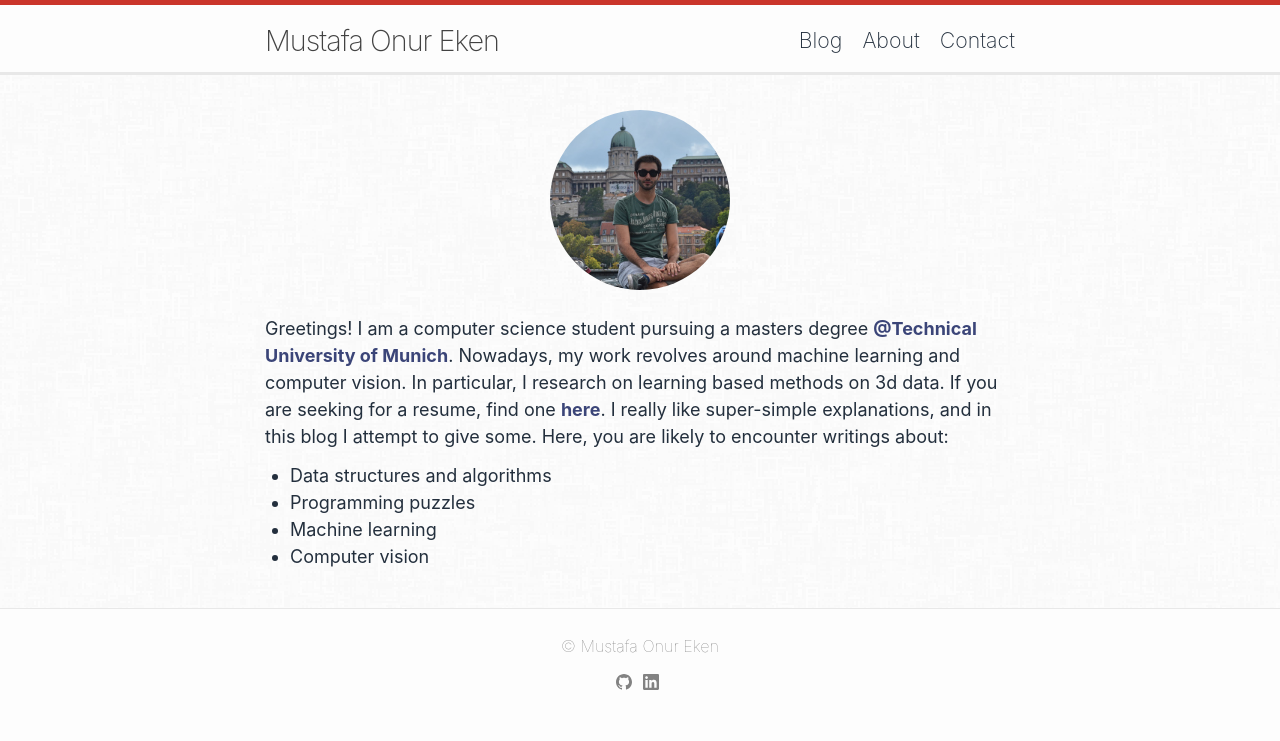
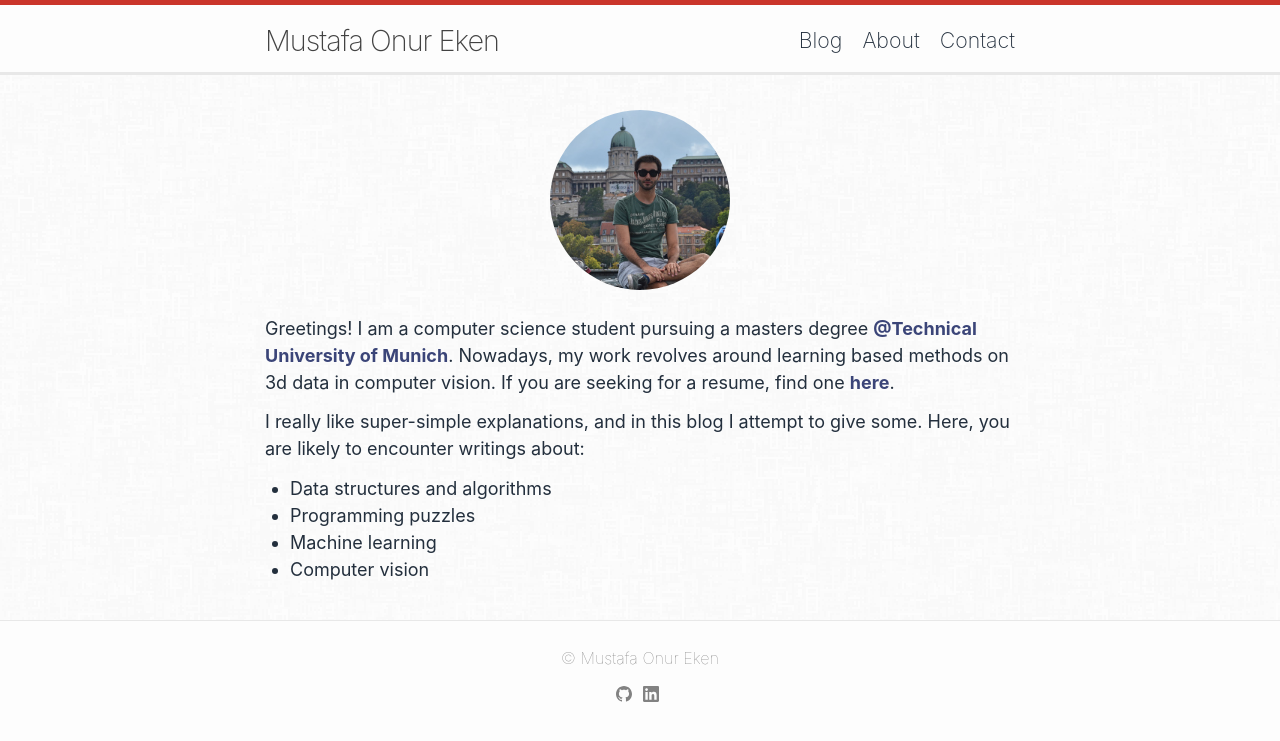
Before and after one commit to oeken/oeken.github.io, a Jekyll site: the page built from about.md, in a window 1280 px wide. Shown: the top 741 px of the page. Built offline with Jekyll 4.4.1, drawn with Linux system fonts in a browser that asks for light colours.

Commit message:
adds target to social link

```diff
--- a/_includes/social.html
+++ b/_includes/social.html
@@ -4,7 +4,7 @@
   {%- if site.flickr_username -%}<li><a href="https://www.flickr.com/photos/{{ site.flickr_username| cgi_escape | escape }}"><svg class="svg-icon"><use xlink:href="{{ '/assets/minima-social-icons.svg#flickr' | relative_url }}"></use></svg> <span class="username">{{ site.flickr_username| escape }}</span></a></li>{%- endif -%}
 
   {%- if site.github_username -%}
-    <a href="https://github.com/{{ site.github_username| cgi_escape | escape }}"><svg class="svg-icon"><use xlink:href="{{ '/assets/minima-social-icons.svg#github' | relative_url }}"></use></svg>
+    <a href="https://github.com/{{ site.github_username| cgi_escape | escape }}" target="_blank"><svg class="svg-icon"><use xlink:href="{{ '/assets/minima-social-icons.svg#github' | relative_url }}"></use></svg>
 
     </a>
   {%- endif -%}
@@ -13,7 +13,7 @@
 
   {%- if site.linkedin_username -%}
 
-      <a href="https://www.linkedin.com/in/{{ site.linkedin_username| cgi_escape | escape }}"><svg class="svg-icon"><use xlink:href="{{ '/assets/minima-social-icons.svg#linkedin' | relative_url }}"></use></svg></a>
+      <a href="https://www.linkedin.com/in/{{ site.linkedin_username| cgi_escape | escape }}" target="_blank"><svg class="svg-icon"><use xlink:href="{{ '/assets/minima-social-icons.svg#linkedin' | relative_url }}"></use></svg></a>
 
   {%- endif -%}
 
--- a/about.md
+++ b/about.md
@@ -6,7 +6,9 @@
 
 <div style="text-align:center; margin-top: 10px; margin-bottom: 25px"><img id="pp" src ="/assets/pp-small.jpg"/></div>
 
-Greetings! I am a computer science student pursuing a masters degree [**@Technical University of Munich**](https://www.tum.de/){:target="_blank"}. Nowadays, my work revolves around machine learning and computer vision. In particular, I research on learning based methods on 3d data. If you are seeking for a resume, find one [**here**](/assets/cv-moe-un.pdf){:target="_blank"}. I really like super-simple explanations, and in this blog I attempt to give some. Here, you are likely to encounter writings about:
+Greetings! I am a computer science student pursuing a masters degree [**@Technical University of Munich**](https://www.tum.de/){:target="_blank"}. Nowadays, my work revolves around learning based methods on 3d data in computer vision. If you are seeking for a resume, find one [**here**](/assets/cv-moe-un.pdf){:target="_blank"}.
+
+I really like super-simple explanations, and in this blog I attempt to give some. Here, you are likely to encounter writings about:
 - Data structures and algorithms
 - Programming puzzles
 - Machine learning
```
